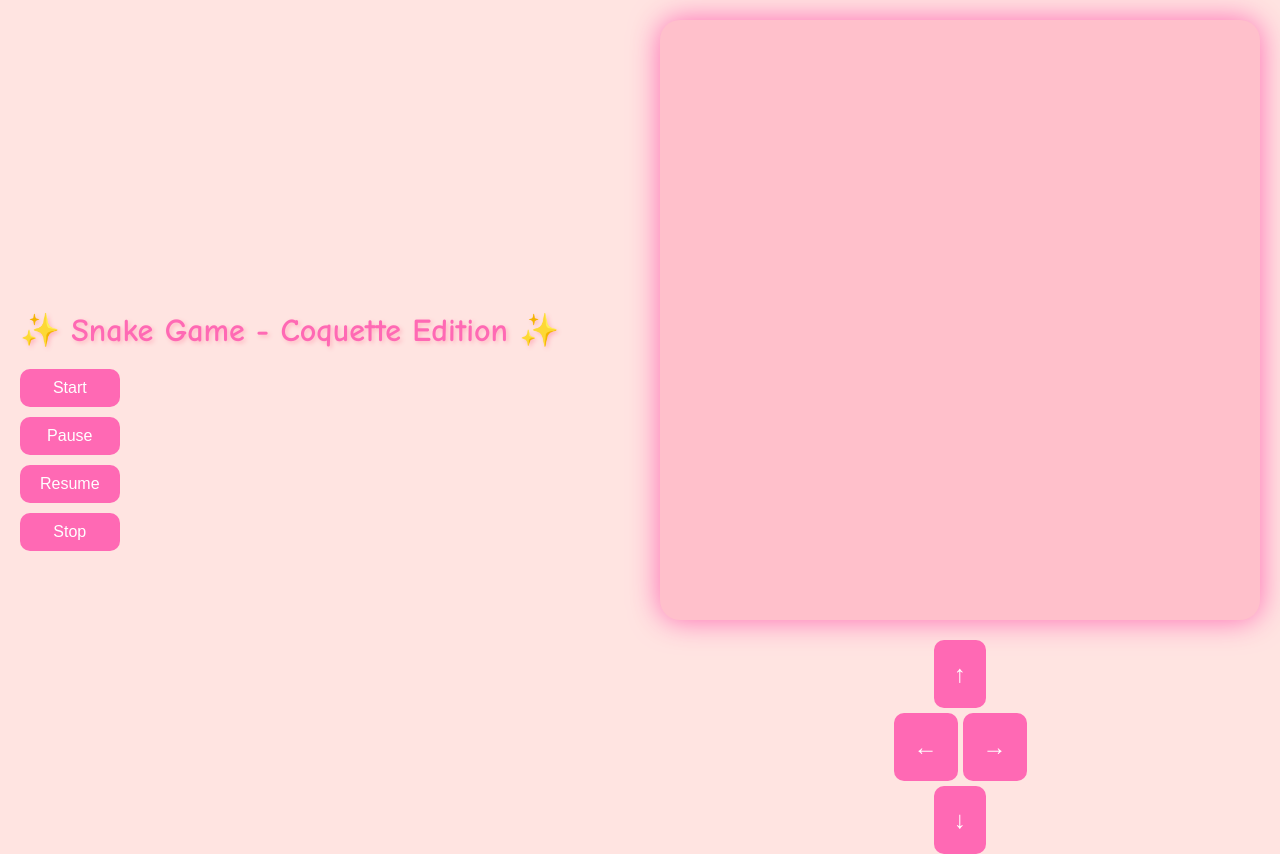
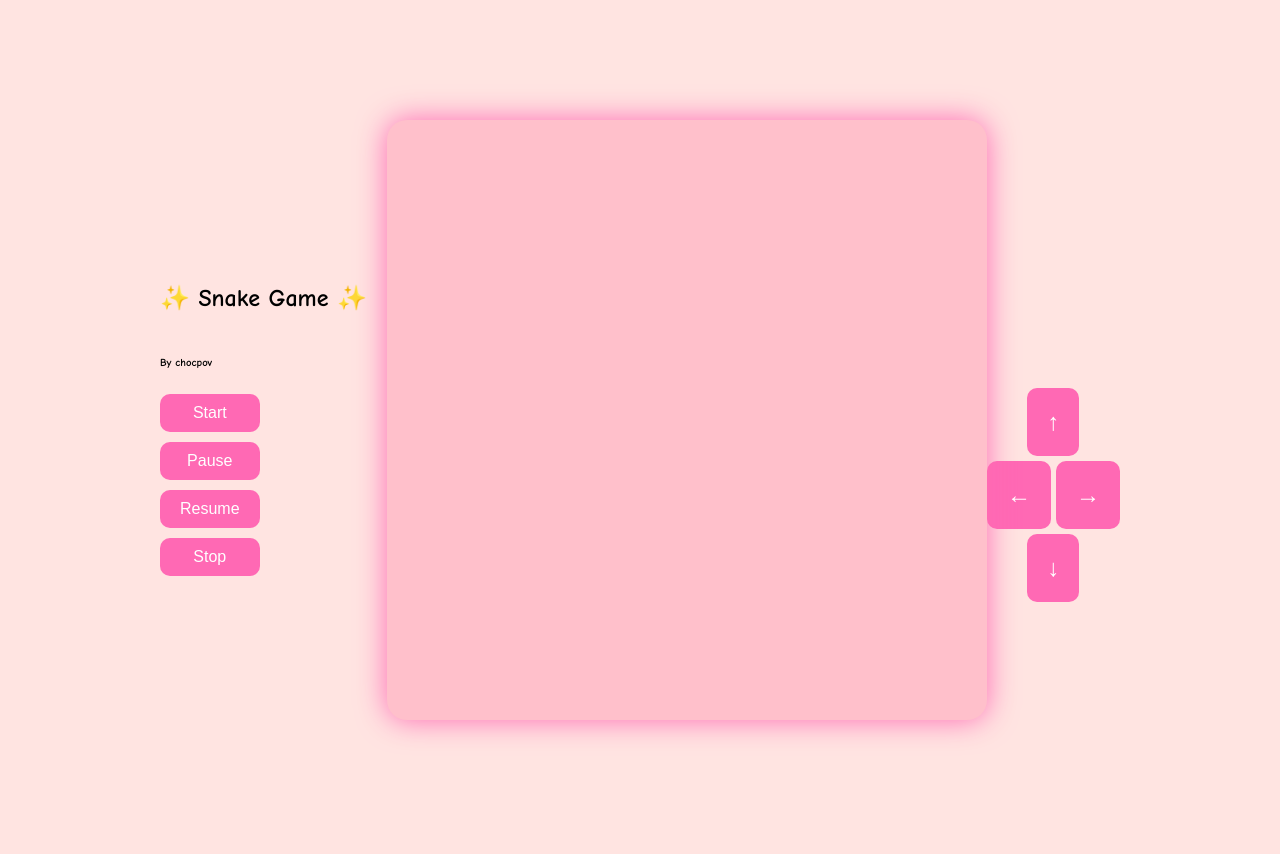
Before and after one commit to chocpov/snake-game, a plain HTML site: page index.html in a window 1280 px wide. Drawn offline with Linux system fonts and the light colour scheme.

Commit message:
Update index.html

```diff
--- a/index.html
+++ b/index.html
@@ -3,17 +3,18 @@
 <head>
     <meta charset="UTF-8">
     <meta name="viewport" content="width=device-width, initial-scale=1.0">
-    <title>Snake Game - Coquette Edition</title>
+    <title>Snake Game - By Chocpov</title>
     <style>
         body {
             display: flex;
-            justify-content: space-between;
+            justify-content: center;
             align-items: center;
             height: 100vh;
             background-color: #ffe4e1;
             margin: 0;
             font-family: 'Comic Sans MS', cursive, sans-serif;
             padding: 20px;
+            flex-direction: row;
         }
 
         /* Left section for title and control buttons */
@@ -21,6 +22,8 @@
             display: flex;
             flex-direction: column;
             align-items: flex-start;
+            justify-content: flex-start;
+            margin-right: 20px;
         }
 
         h1 {
@@ -51,25 +54,12 @@
             background-color: #ff1493;
         }
 
-        /* Right section for the canvas and direction buttons */
         .right-section {
             display: flex;
             flex-direction: column;
-            justify-content: center;
+            justify-content: flex-start;
             align-items: center;
-            position: absolute;
-            right: 20px;
-            top: 20px;
-        }
-
-        canvas {
-            background-color: #ffc0cb;
-            box-shadow: 0 0 30px #ff69b4;
-            border-radius: 20px;
-            margin-bottom: 20px;
-            width: 100%;
-            max-width: 600px;
-            height: auto;
+            margin-top: 150px;
         }
 
         .direction-controls {
@@ -113,8 +103,25 @@
             justify-content: center;
         }
 
-        /* Responsive design for smaller screens */
-        @media (max-width: 768px) {
+        /* Game canvas styling */
+        .game-section {
+            display: flex;
+            justify-content: center;
+            align-items: center;
+            position: relative;
+            width: 600px;
+            height: 600px;
+        }
+
+        canvas {
+            background-color: #ffc0cb;
+            box-shadow: 0 0 30px #ff69b4;
+            border-radius: 20px;
+            width: 100%;
+            height: auto;
+        }
+
+            @media (max-width: 768px) {
             body {
                 flex-direction: column;
                 justify-content: center;
@@ -156,7 +163,8 @@
 </head>
 <body>
     <div class="left-section">
-        <h1>✨ Snake Game - Coquette Edition ✨</h1>
+        <h2>✨ Snake Game ✨</h2>
+        <h6>By chocpov</h6>
         <div class="controls">
             <button id="startBtn">Start</button>
             <button id="pauseBtn">Pause</button>
@@ -165,8 +173,11 @@
         </div>
     </div>
 
+    <div class="game-section">
+        <canvas id="gameCanvas" width="600" height="600"></canvas>
+    </div>
+
     <div class="right-section">
-        <canvas id="gameCanvas" width="600" height="600"></canvas>
         <div class="direction-controls">
             <div class="top-btns">
                 <button id="upBtn">↑</button>
```
